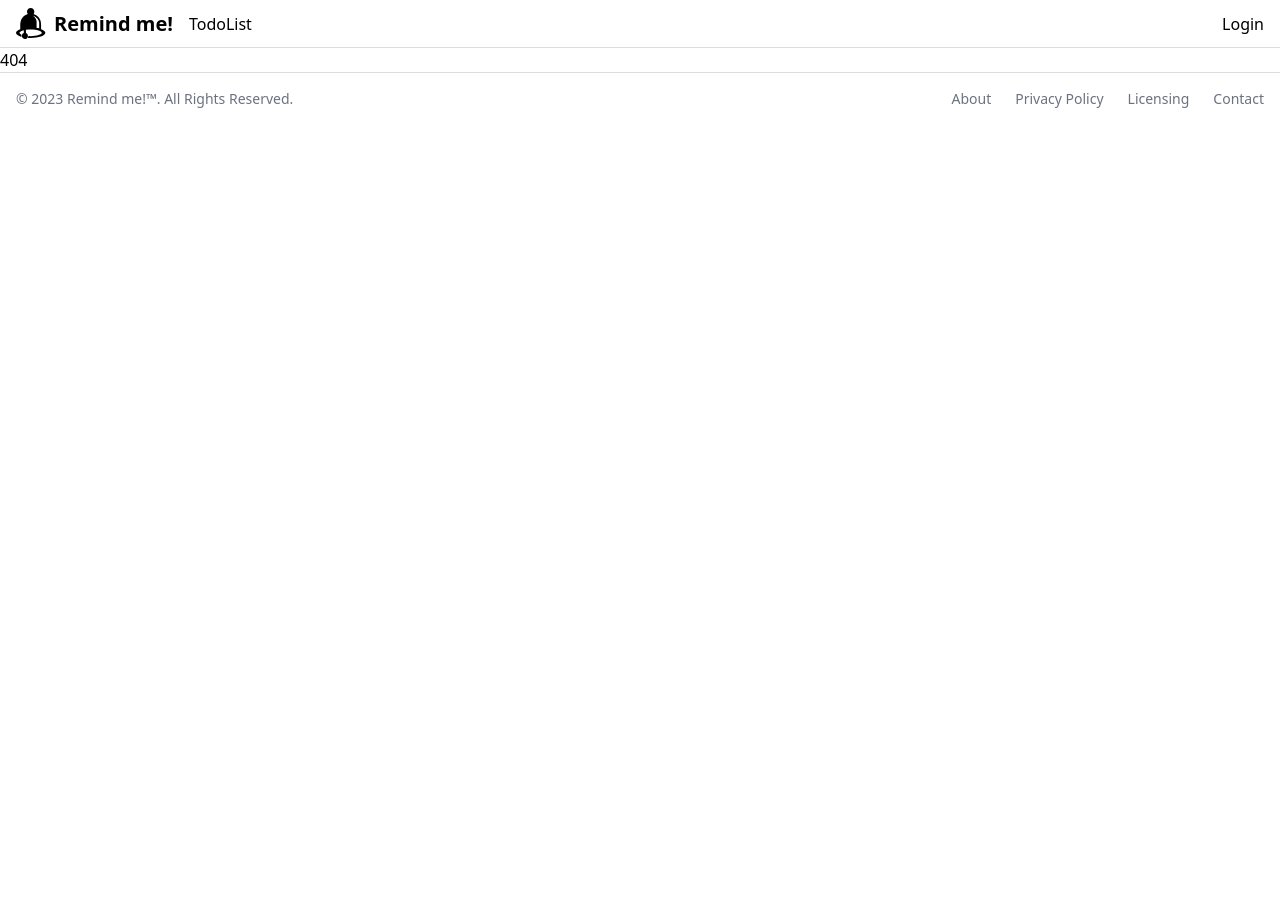
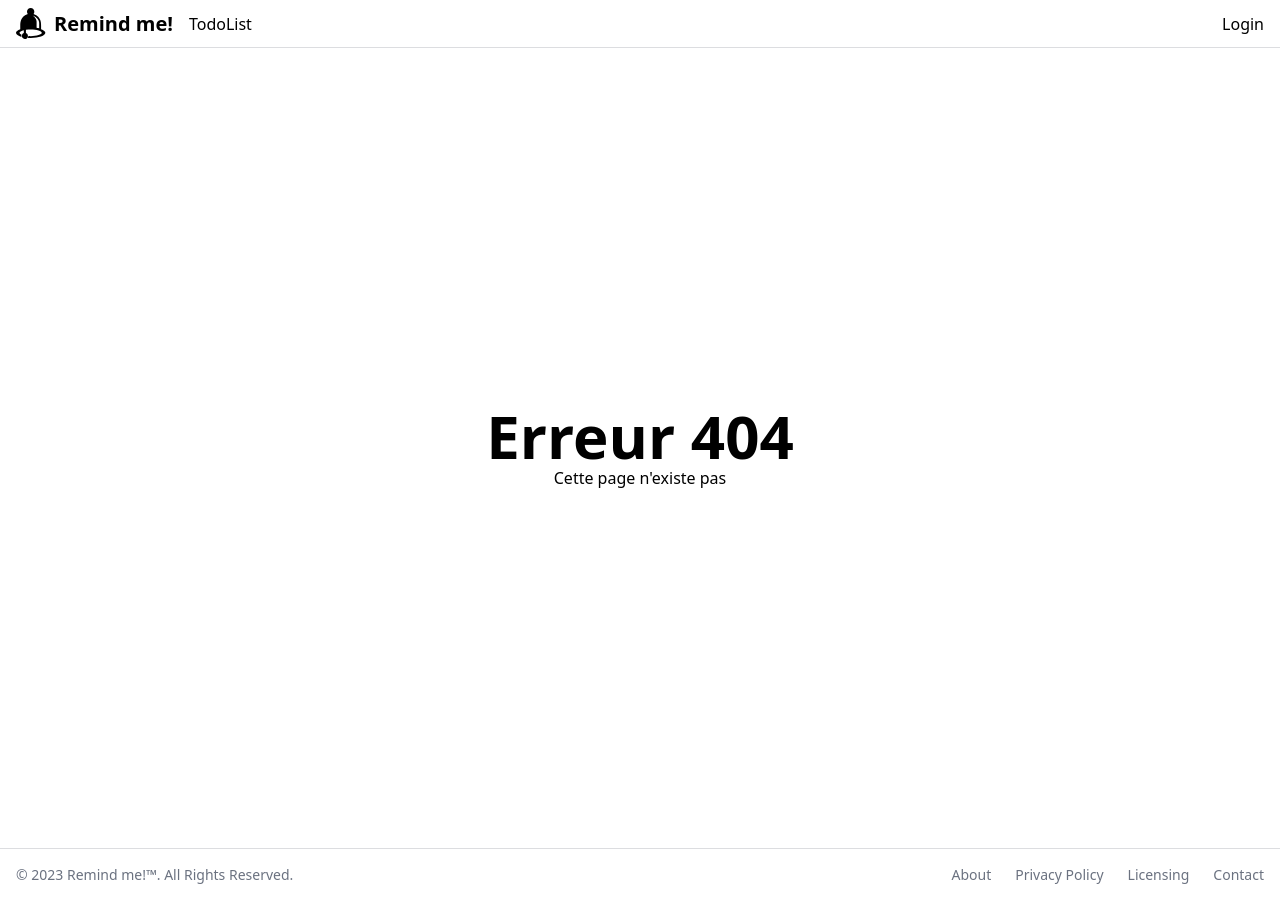
Before and after one commit to jules-jean-louis1/super-reminder, a PHP site: page /404 in a window 1280 px wide. Before the commit the page ends 108 px from the top, so only its background shows below. Run offline with PHP 8.4, Linux system fonts and the light colour scheme; some libraries are stand-ins or nearby versions.

Commit message:
add 404 error page

```diff
--- a/src/View/404.php
+++ b/src/View/404.php
@@ -4,7 +4,7 @@
     <meta name="viewport"
           content="width=device-width, user-scalable=no, initial-scale=1.0, maximum-scale=1.0, minimum-scale=1.0">
     <meta http-equiv="X-UA-Compatible" content="ie=edge">
-    <link rel="icon" href="./../public/images/logo/RemindMe!.png">
+    <link rel="icon" href="super-reminder/public/images/logo/RemindMe!.png">
     <script src="https://cdn.tailwindcss.com"></script>
     <title>Remind Me! - 404</title>
 </head>
@@ -12,8 +12,13 @@
     <header>
         <?php require_once 'src/View/import/header.php'; ?>
     </header>
-    <main>
-        <h2>404</h2>
+    <main class="h-screen h-sreen">
+        <section class="flex items-center justify-center h-full">
+            <div class="flex flex-col items-center">
+                <h2 class="text-6xl font-bold">Erreur 404</h2>
+                <p>Cette page n'existe pas</p>
+            </div>
+        </section>
     </main>
     <footer>
         <?php require_once 'src/View/import/footer.php'; ?>
```
